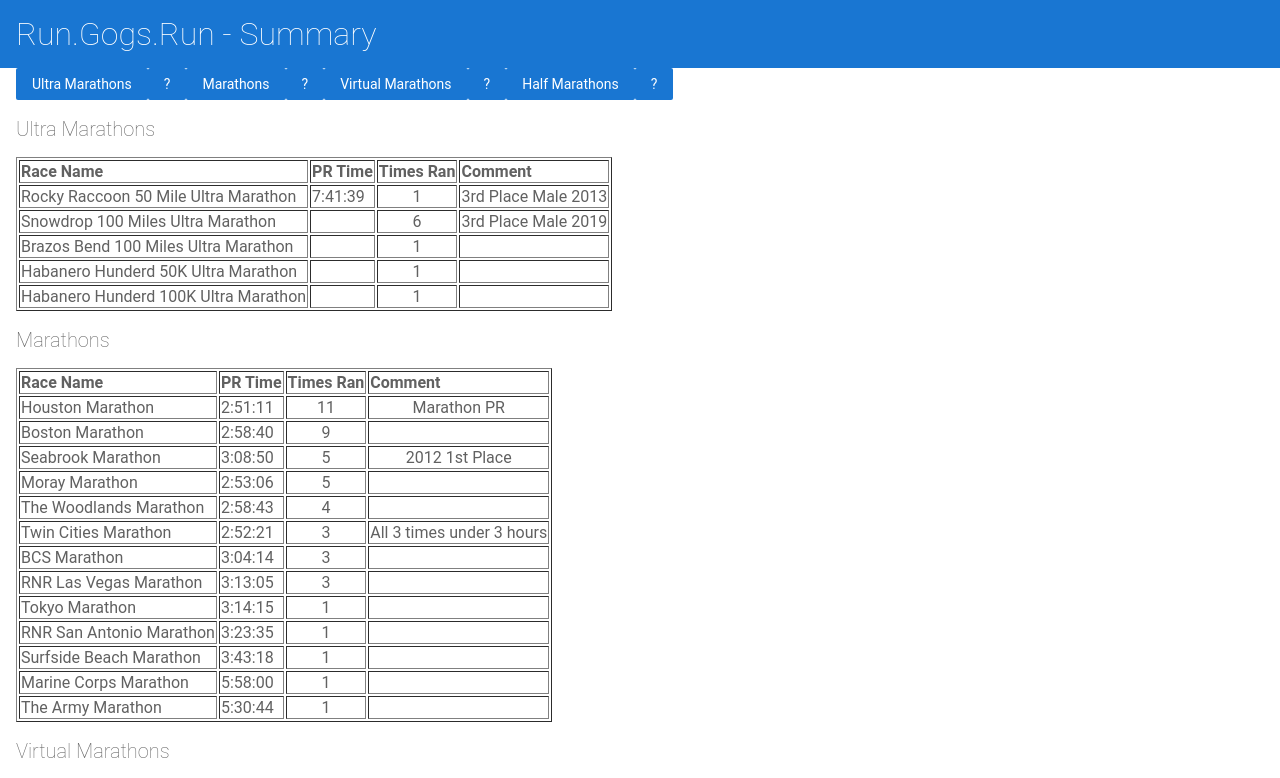
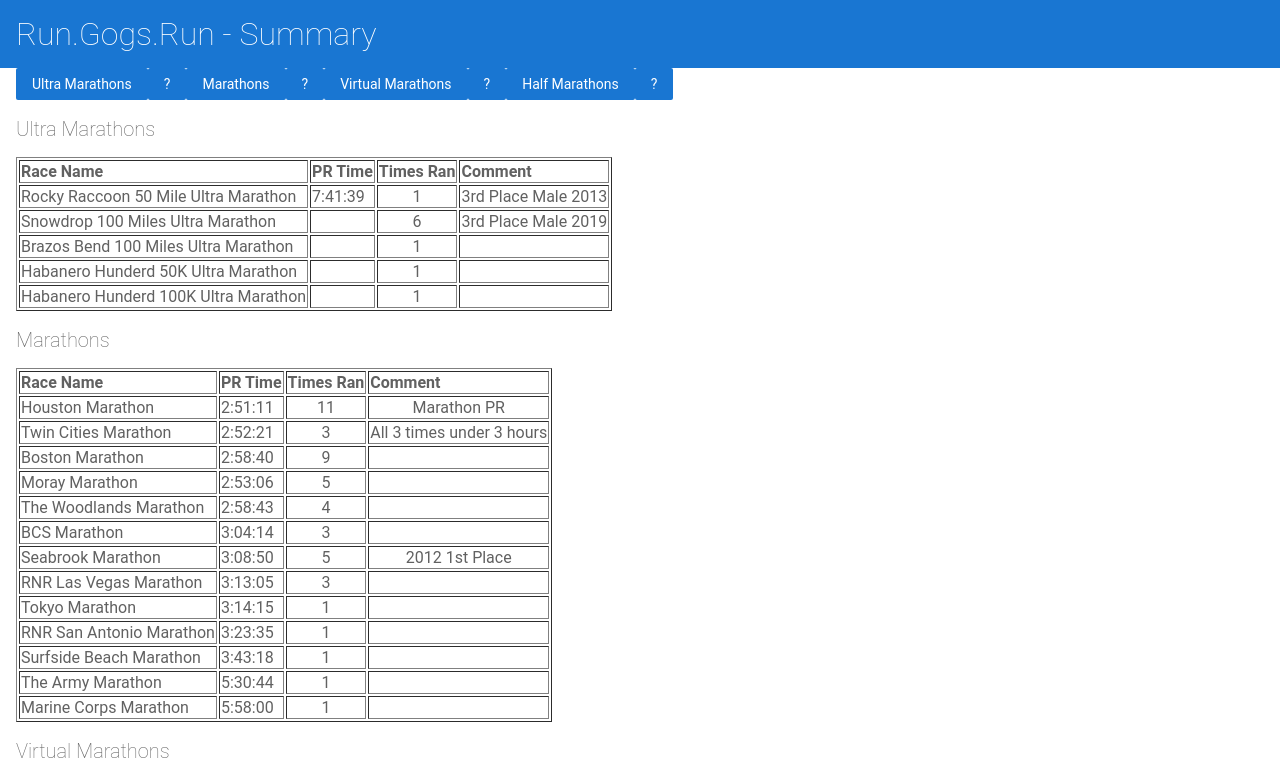
Before and after one commit to gchristie/rungogsrun, an Angular app: page / in a window 1280 px wide. Shown: the top 778 px of the page. Built offline with nearby package versions, Linux system fonts and the light colour scheme.

Commit message:
1 file modified

```diff
--- a/src/app/racedata.ts
+++ b/src/app/racedata.ts
@@ -8,18 +8,19 @@
 , { name:'Habanero Hunderd 100K',PR:'',count:1,racetype:'Ultra Marathon',comment:''  }
 //Marathons
  , { name:'Houston',PR:'2:51:11',count:11,racetype:'Marathon',comment:'Marathon PR'  }
- , { name:'Boston',PR:'2:58:40',count:9,racetype:'Marathon',comment:''  }
- , { name:'Seabrook',PR:'3:08:50',count :5,racetype:'Marathon',comment:'2012 1st Place'  }
+  , { name:'Twin Cities',PR:'2:52:21',count :3,racetype:'Marathon',comment:'All 3 times under 3 hours' }
+   , { name:'Boston',PR:'2:58:40',count:9,racetype:'Marathon',comment:''  }
  , { name:'Moray',PR:'2:53:06',count :5,racetype:'Marathon',comment:''  }
  , { name:'The Woodlands',PR:'2:58:43',count :4,racetype:'Marathon',comment:'' }
- , { name:'Twin Cities',PR:'2:52:21',count :3,racetype:'Marathon',comment:'All 3 times under 3 hours' }
  , { name:'BCS',PR:'3:04:14',count :3,racetype:'Marathon',comment:'' }
+  , { name:'Seabrook',PR:'3:08:50',count :5,racetype:'Marathon',comment:'2012 1st Place'  }
  , { name:'RNR Las Vegas',PR:'3:13:05',count :3,racetype:'Marathon',comment:'' }
  , { name:'Tokyo',PR:'3:14:15',count :1,racetype:'Marathon',comment:'' }
  , { name:'RNR San Antonio',PR:'3:23:35',count :1,racetype:'Marathon',comment:'' }
  , { name:'Surfside Beach',PR:'3:43:18',count :1,racetype:'Marathon',comment:'' }
+ , { name:'The Army',PR:'5:30:44',count :1,racetype:'Marathon',comment:'' }
  , { name:'Marine Corps',PR:'5:58:00',count :1,racetype:'Marathon',comment:'' }
-  , { name:'The Army',PR:'5:30:44',count :1,racetype:'Marathon',comment:'' }
+
   //Virtual Marathons
    , { name:'Boston',PR:'',count:1,racetype:'Virtual Marathon',comment:''  }
    , { name:'London',PR:'',count:1,racetype:'Virtual Marathon',comment:''  }
```
